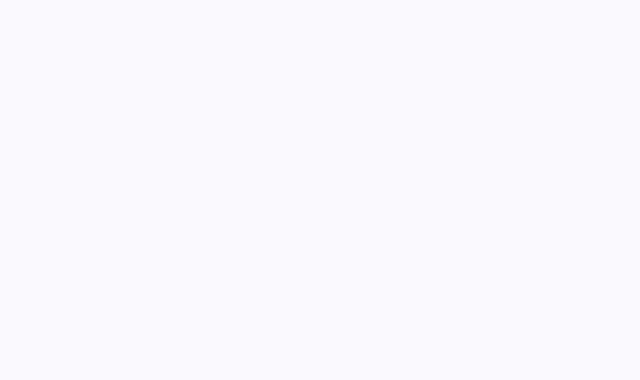
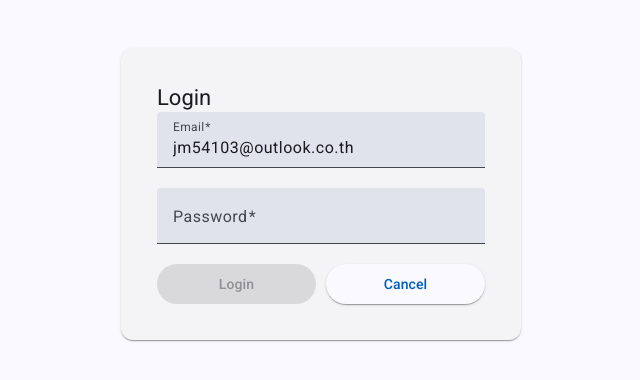
Before and after one commit to jm54103-outlook/mean-treadex-ui, an Angular app: page / in a window 1280 px wide. Shown: the part 206-586 px from the top of the page, without its empty margins (319-959 px from the left). Built offline with nearby package versions, Linux system fonts and the light colour scheme.

Commit message:
Login AuthenServie

```diff
--- a/angular.json
+++ b/angular.json
@@ -21,7 +21,13 @@
             "assets": [
               {
                 "glob": "**/*",
-                "input": "public"
+                "input": "src/assets/json/",
+                "output": "/api"
+              },
+              {
+                "glob": "**/*",
+                "input": "public",
+                "output": "/"
               }
             ],
             "styles": [
--- a/src/app/app.config.ts
+++ b/src/app/app.config.ts
@@ -1,10 +1,11 @@
 import { ApplicationConfig, provideBrowserGlobalErrorListeners, provideZoneChangeDetection } from '@angular/core';
 import { provideRouter } from '@angular/router';
-
+import { provideHttpClient } from '@angular/common/http';
 import { routes } from './app.routes';
 
 export const appConfig: ApplicationConfig = {
   providers: [
+    provideHttpClient(),
     provideBrowserGlobalErrorListeners(),
     provideZoneChangeDetection({ eventCoalescing: true }),
     provideRouter(routes)
--- a/src/app/app.routes.ts
+++ b/src/app/app.routes.ts
@@ -5,7 +5,7 @@ import { LoginComponent } from './pages/login/login';
 
 export const routes: Routes = [
     { path: 'home', component: HomeComponent },
-    { path: 'login', component: LoginComponent },
+    { path: '', component: LoginComponent },
 
 ];
 
--- a/src/app/app.ts
+++ b/src/app/app.ts
@@ -1,6 +1,5 @@
 import { Component,NgModule,signal } from '@angular/core';
 import { RouterOutlet } from '@angular/router';
-
 
 
 @Component({
--- a/src/app/pages/home/home.html
+++ b/src/app/pages/home/home.html
@@ -1,3 +1,5 @@
 <p>home works!</p>
 
 <button mat-button>Click Me</button>
+
+{{message}}
--- a/src/app/pages/home/home.ts
+++ b/src/app/pages/home/home.ts
@@ -5,9 +5,10 @@ import { MatButtonModule } from '@angular/material/button';
   selector: 'app-home',
   imports: [MatButtonModule,],
   templateUrl: './home.html',
-  styleUrl: './home.css'
+  styleUrl: './home.css',
 })
+
 export class HomeComponent  {
-
+  message = "Hello World !!!";
 
 }
--- a/src/app/pages/login/login.css
+++ b/src/app/pages/login/login.css
@@ -11,3 +11,9 @@
   button {
     width: 100%;
   }
+
+  .button-container {
+    display: flex; /* ใช้ Flexbox */
+    justify-content: space-evenly; /* วางปุ่มให้ห่างกันเท่ากัน */
+    gap: 10px; /* เพิ่มระยะห่างระหว่างปุ่ม */
+  }
--- a/src/app/pages/login/login.html
+++ b/src/app/pages/login/login.html
@@ -2,20 +2,20 @@
     <mat-card-header>
       <mat-card-title>Login</mat-card-title>
     </mat-card-header>
-
     <mat-card-content>
       <form [formGroup]="loginForm" (ngSubmit)="onSubmit()">
         <mat-form-field appearance="fill">
           <mat-label>Email</mat-label>
-          <input matInput formControlName="email" type="email" required>
+          <input matInput #email formControlName="email" type="email" (keydown.enter)="onEnter(email, password)" required>
         </mat-form-field>
-
         <mat-form-field appearance="fill">
           <mat-label>Password</mat-label>
-          <input matInput formControlName="password" type="password" required>
+          <input matInput #password formControlName="password" type="password" (keydown.enter)="onEnterNextButton(password, loginButton)" required>
         </mat-form-field>
-
-        <button mat-raised-button color="primary" type="submit" [disabled]="loginForm.invalid">Login</button>
+        <div class="button-container">
+          <button mat-raised-button #loginButton color="primary" type="submit" (keydown.enter)="onEnterLogin()" [disabled]="loginForm.invalid">Login</button>
+          <button mat-raised-button #cancelButton color="primary" type="reset" >Cancel</button>
+        </div>
       </form>
     </mat-card-content>
   </mat-card>
--- a/src/app/pages/login/login.ts
+++ b/src/app/pages/login/login.ts
@@ -1,10 +1,12 @@
 import { Component, OnInit} from '@angular/core';
 import { ReactiveFormsModule } from '@angular/forms';
-import { MatButtonModule } from '@angular/material/button';
+import { MatButton, MatButtonModule } from '@angular/material/button';
 import { MatCardModule } from '@angular/material/card';
 import { MatFormFieldModule } from '@angular/material/form-field';
 import { MatInputModule } from '@angular/material/input';
 import { FormBuilder, FormGroup, Validators } from '@angular/forms';
+import { Router } from '@angular/router'; // Import Router
+import { AuthenService } from '../../services/authen.service';
 
 @Component({
   selector: 'app-login',
@@ -22,15 +24,22 @@ import { FormBuilder, FormGroup, Validators } from '@angular/forms';
 
 export class LoginComponent implements OnInit {
   loginForm! : FormGroup;
+  private e="jm54103@outlook.co.th";
 
-  constructor(private fb: FormBuilder) {}
+  constructor(private fb: FormBuilder
+    ,private authService: AuthenService
+    ,private router: Router
+  ) {}
 
   ngOnInit(): void {
     this.loginForm = this.fb.group({
       email: ['', [Validators.required, Validators.email]],
       password: ['', [Validators.required]]
     });
+
+    this.loginForm.controls['email'].setValue(this.e);
   }
+
 
   get email() {
     return this.loginForm.get('email');
@@ -40,11 +49,43 @@ export class LoginComponent implements OnInit {
     return this.loginForm.get('password');
   }
 
+  onEnter(currentInput: HTMLInputElement, nextInput: HTMLInputElement): void {
+    if (nextInput) {
+      nextInput.focus(); // เลื่อนโฟกัสไปที่ input ถัดไป
+    }
+  }
+
+  onEnterNextButton(currentInput: HTMLInputElement, matButton: MatButton): void {
+    if (matButton) {
+      matButton.focus(); // เลื่อนโฟกัสไปที่ button ถัดไป
+    }
+  }
+
+  onEnterLogin(): void{
+    console.log('onEnterLogin()');
+    this.onSubmit();
+  }
+
   onSubmit(): void {
     if (this.loginForm.valid) {
       const formData = this.loginForm.value;
       console.log('Login Data:', formData);
+      console.log('email:', formData.email);
+      console.log('password:', formData.password);
       // You can call an API here to handle login
+
+
+      this.authService.login(formData.email, formData.password).subscribe({
+        next: (response) => {
+          console.log('Login successful!', response);
+          // Redirect ไปยังหน้าหลักหลังจาก login สำเร็จ
+          this.router.navigate(['/home']);
+        },
+        error: (err) => {
+          let errorMessage = 'Login failed. Please try again.';
+          console.error(err);
+        }
+      });
     }
   }
 }
--- /dev/null
+++ b/src/app/services/authen.service.ts
@@ -0,0 +1,54 @@
+import { Injectable } from '@angular/core';
+import { HttpClient, HttpHeaders } from '@angular/common/http';
+import { Observable } from 'rxjs';
+import { catchError, tap } from 'rxjs/operators';
+
+
+@Injectable({
+  providedIn: 'root'
+})
+export class AuthenService {
+
+  private apiUrl = 'http://localhost:4200/api'; // URL ของ API ที่ใช้ตรวจสอบตัวตน
+  private authTokenKey = 'auth_token'; // ชื่อ key ที่ใช้เก็บ token ใน localStorage
+
+  constructor(private http: HttpClient) {}
+
+  // ฟังก์ชันสำหรับ login
+  login(username: string, password: string): Observable<any> {
+    const loginPayload = { username, password };
+    return this.http.post<any>(`${this.apiUrl}/auth.json`, loginPayload)
+      .pipe(
+        tap(response => {
+          // เก็บ token ลงใน localStorage
+          localStorage.setItem(this.authTokenKey, response.token);
+        }),
+        catchError(error => {
+          console.error('Login error:', error);
+          throw error;
+        })
+      );
+  }
+
+  // ฟังก์ชันสำหรับ logout
+  logout(): void {
+    localStorage.removeItem(this.authTokenKey); // ลบ token ออกจาก localStorage
+  }
+
+  // ฟังก์ชันตรวจสอบว่าผู้ใช้เข้าสู่ระบบแล้วหรือยัง
+  isAuthenticated(): boolean {
+    return !!localStorage.getItem(this.authTokenKey); // ตรวจสอบว่ามี token หรือไม่
+  }
+
+  // ฟังก์ชันสำหรับ get token
+  getToken(): string | null {
+    return localStorage.getItem(this.authTokenKey);
+  }
+
+  // ฟังก์ชันเพื่อใช้ในการเพิ่ม authorization header ในการเรียก API
+  getAuthHeaders(): HttpHeaders {
+    const token = this.getToken();
+    return token ? new HttpHeaders({ 'Authorization': `Bearer ${token}` }) : new HttpHeaders();
+  }
+
+}
--- /dev/null
+++ b/src/assets/json/auth.json
@@ -0,0 +1,3 @@
+{
+    "token":"e75880aaf31f9b048e2c965b805617f0f06be491950116ce61da4c1022138197"
+}
--- /dev/null
+++ b/src/assets/json/person.json
@@ -0,0 +1,5 @@
+{
+    "name": "John Doe",
+    "age": 30,
+    "email": "johndoe@example.com"
+  }
```
Also changed, not shown: 1 other file (tests, documents, lock files or other folders).
